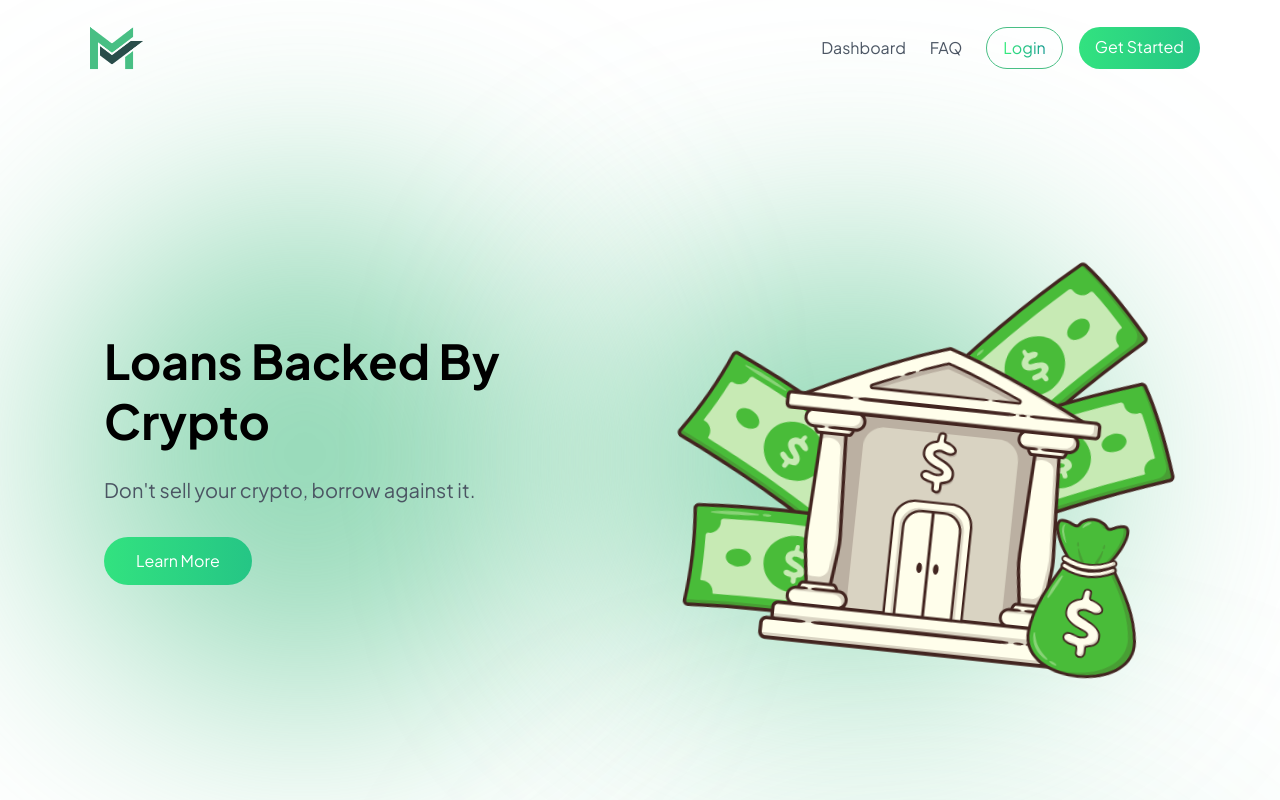
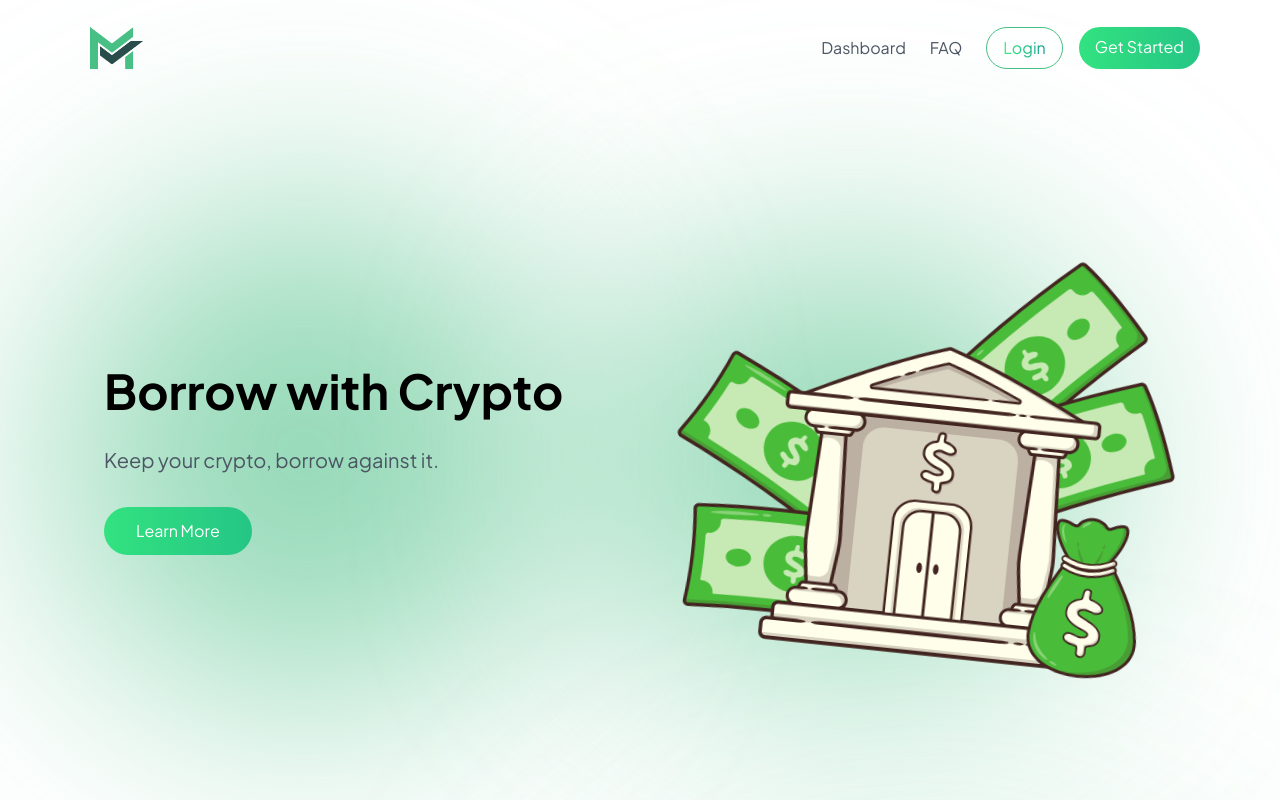
Before and after one commit to veermshah/MicroVault, a React (Vite) app in the folder frontend/: page / in a window 1280 px wide. Shown: the top 800 px of the page. Built offline with nearby package versions, Linux system fonts and the light colour scheme; the HTML template or start-up script is replaced by a standard one.

Commit message:
hero text changed

```diff
--- a/frontend/src/components/header.jsx
+++ b/frontend/src/components/header.jsx
@@ -8,10 +8,15 @@ const Header = () => {
       <header className="bg-transparent my-0 mx-4 md:mx-12 lg:mx-20 relative overflow-visible">
         <div className="bg-white rounded-lg overflow-hidden">
           <div className="max-w-[1248px] w-full mx-auto flex items-center relative z-20">
-            {/* Adjusted logo position */}
-            <div className="flex items-center pr-6"> {/* Padding on right for spacing */}
+            {/* Adjusted logo position without padding and tight fit */}
+            <div className="flex items-center"> {/* Removed padding */}
               <Link to="/">
-                <img src={MicroVaultLogo} alt="MicroVault Logo" className="h-16 w-auto" />
+                <img
+                  src={MicroVaultLogo}
+                  alt="MicroVault Logo"
+                  className="h-16 w-auto block" // Set display to block for tight fit
+                  style={{ margin: 0 }} // Ensure no margin
+                />
               </Link>
             </div>
             <nav className="flex items-center space-x-6 ml-auto"> {/* Added ml-auto to push nav to the right */}
--- a/frontend/src/components/hero.jsx
+++ b/frontend/src/components/hero.jsx
@@ -14,8 +14,8 @@ const Hero = () => {
           <div className="max-w-[1248px] w-full mx-auto flex flex-col md:flex-row items-center justify-center">
             {/* Left side content */}
             <div className="w-full md:w-1/2 mb-8 md:mb-0 flex flex-col items-start justify-center">
-              <h1 className="text-[48px] font-bold mb-6 leading-tight text-black">Loans Backed By Crypto</h1>
-              <p className="text-[20px] mb-8 text-gray-600">Don't sell your crypto, borrow against it.</p>
+              <h1 className="text-[48px] font-bold mb-6 leading-tight text-black">Borrow with Crypto</h1>
+              <p className="text-[20px] mb-8 text-gray-600">Keep your crypto, borrow against it.</p>
 
               {/* Learn More Button with Animated Gradient */}
               <Link to="/faq">
```
